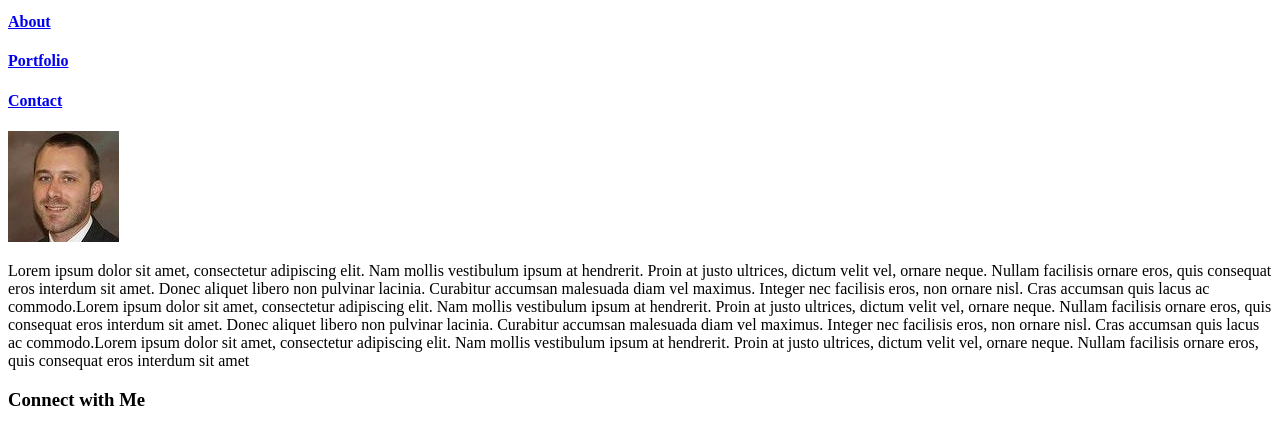
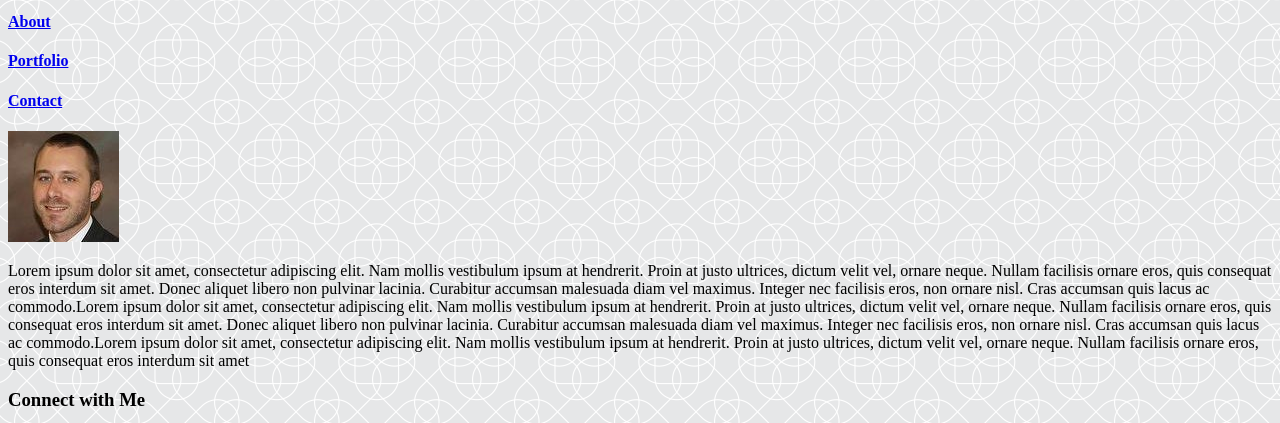
Before and after one commit to Patrick-Willmore/Basic-Portfolio, a plain HTML site: page index.html in a window 1280 px wide. Shown: the part 115-538 px from the top of the page. Drawn offline with Linux system fonts and the light colour scheme.

Commit message:
AddedCss

```diff
--- a/assets/css/reset.css
+++ b/assets/css/reset.css
@@ -0,0 +1,48 @@
+/* http://meyerweb.com/eric/tools/css/reset/
+   v2.0 | 20110126
+   License: none (public domain)
+*/
+
+html, body, div, span, applet, object, iframe,
+h1, h2, h3, h4, h5, h6, p, blockquote, pre,
+a, abbr, acronym, address, big, cite, code,
+del, dfn, em, img, ins, kbd, q, s, samp,
+small, strike, strong, sub, sup, tt, var,
+b, u, i, center,
+dl, dt, dd, ol, ul, li,
+fieldset, form, label, legend,
+table, caption, tbody, tfoot, thead, tr, th, td,
+article, aside, canvas, details, embed,
+figure, figcaption, footer, header, hgroup,
+menu, nav, output, ruby, section, summary,
+time, mark, audio, video {
+	margin: 0;
+	padding: 0;
+	border: 0;
+	font-size: 100%;
+	font: inherit;
+	vertical-align: baseline;
+}
+/* HTML5 display-role reset for older browsers */
+article, aside, details, figcaption, figure,
+footer, header, hgroup, menu, nav, section {
+	display: block;
+}
+body {
+	line-height: 1;
+}
+ol, ul {
+	list-style: none;
+}
+blockquote, q {
+	quotes: none;
+}
+blockquote:before, blockquote:after,
+q:before, q:after {
+	content: '';
+	content: none;
+}
+table {
+	border-collapse: collapse;
+	border-spacing: 0;
+}
--- a/assets/css/style.css
+++ b/assets/css/style.css
@@ -0,0 +1,3 @@
+body {
+	background-image : url("../../assets/images/intersection.png");
+}
--- a/index.html
+++ b/index.html
@@ -4,7 +4,7 @@
 <head>
 	<meta charset="UTF-8">
 	<title>Patrick bio</title>
-	<!-- <link rel="stylesheet" type="text/css" href="..."> -->
+	<link rel="stylesheet" type="text/css" href="./assets/css/style.css">
 </head>
 
 <body>
@@ -21,10 +21,12 @@
 	<img src="./assets/images/github_64.png">
 	<img src="./assets/images/overflow-64.png">
 
-</body>
-
 <footer>
 	&#169; Copyright 2017 Patrick Willmore
 </footer>
 
+</body>
+
+
+
 </html>
```
Also changed, not shown: assets/images/intersection.png (added).
